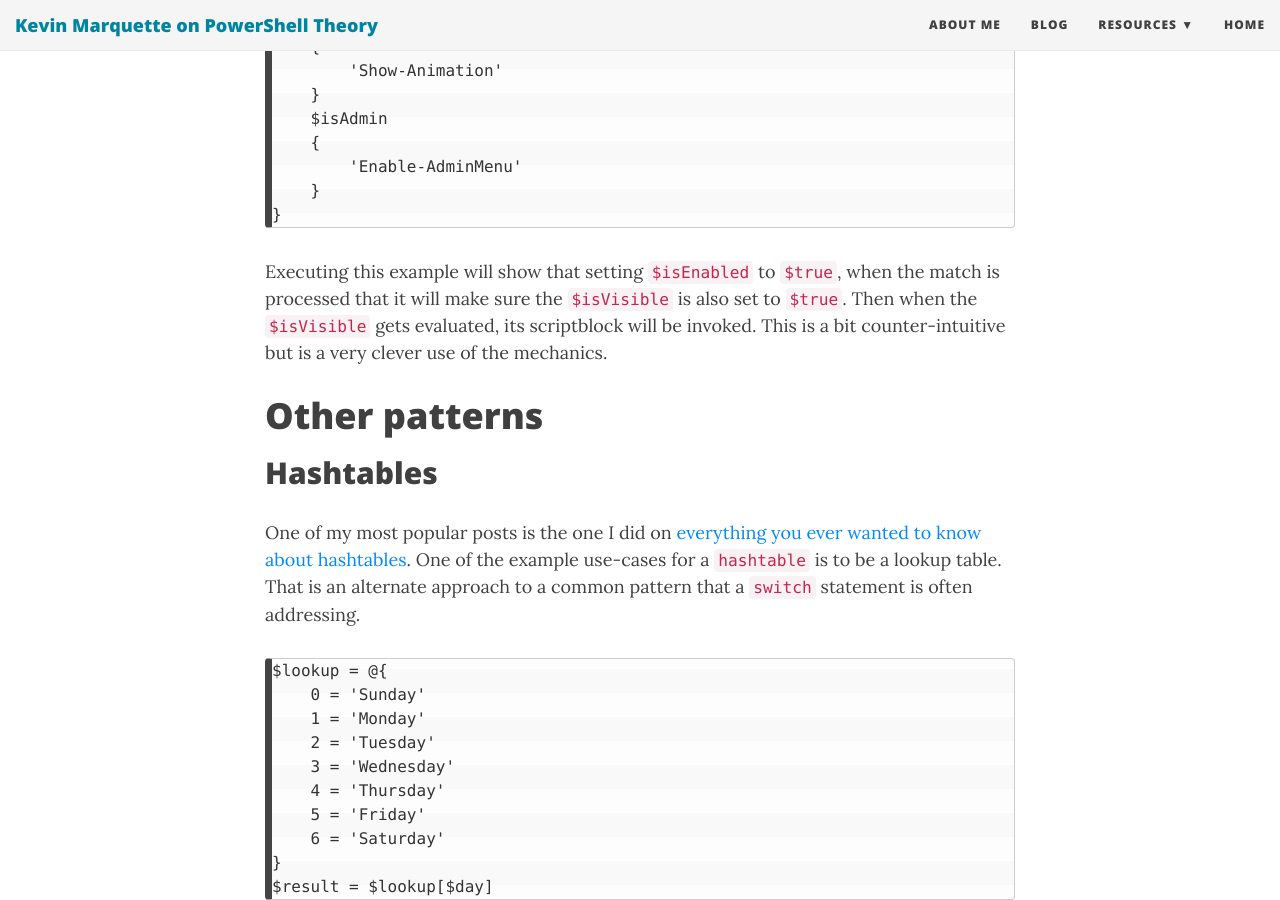
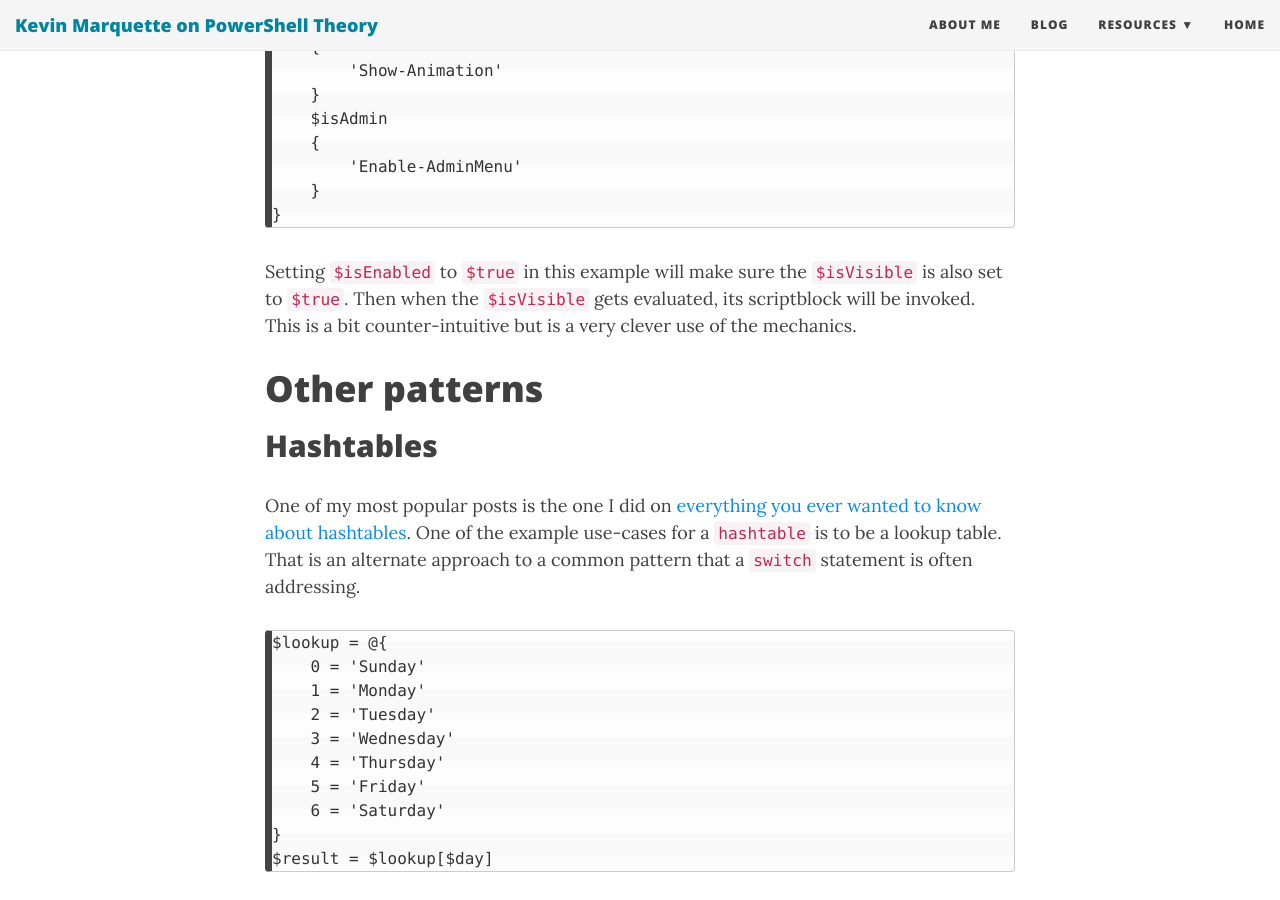
Before and after one commit to KevinMarquette/kevinmarquette.github.io, a Jekyll site: the page built from _posts/2018-01-12-Powershell-switch-statement.md, in a window 1280 px wide and 900 px high, scrolled down 15234 px. Built offline with Jekyll 4.4.1, drawn with Linux system fonts in a browser that asks for light colours; nearby versions of some CDN libraries.

Commit message:
correct words

```diff
--- a/_posts/2018-01-12-Powershell-switch-statement.md
+++ b/_posts/2018-01-12-Powershell-switch-statement.md
@@ -503,7 +503,7 @@ This is a very clean way to evaluate and take action on the status of several bo
         }
     }
 
-Executing this example will show that setting `$isEnabled` to `$true`, when the match is processed that it will make sure the `$isVisible` is also set to `$true`. Then when the `$isVisible` gets evaluated, its scriptblock will be invoked. This is a bit counter-intuitive but is a very clever use of the mechanics.
+Setting `$isEnabled` to `$true` in this example will make sure the `$isVisible` is also set to `$true`. Then when the `$isVisible` gets evaluated, its scriptblock will be invoked. This is a bit counter-intuitive but is a very clever use of the mechanics.
 
 # Other patterns
 
```
